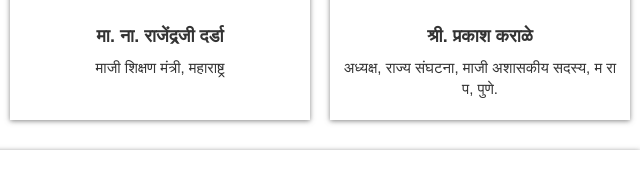
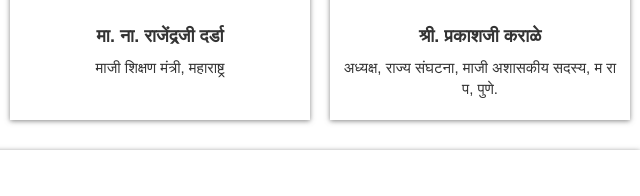
Before and after one commit to omkarsapkal2403/Project1, a plain HTML site: page index.html in a window 1280 px wide. Shown: the part 803-999 px from the top of the page, 640-1280 px from the left. Drawn offline with nearby package versions, Linux system fonts and the light colour scheme.

Commit message:
successfully commited

```diff
--- a/index.html
+++ b/index.html
@@ -102,7 +102,7 @@
         </div>
         <div class="box">
               <img src="assets\img\karale.jpg" alt="" width="150" height="150">
-          <h4><b><br>श्री. प्रकाश कराळे </b></h4>
+          <h4><b><br>श्री. प्रकाशजी  कराळे </b></h4>
           <p>अध्यक्ष, राज्य संघटना, माजी अशासकीय सदस्य, म रा प, पुणे.</p>
         </div>
       </section>
```
